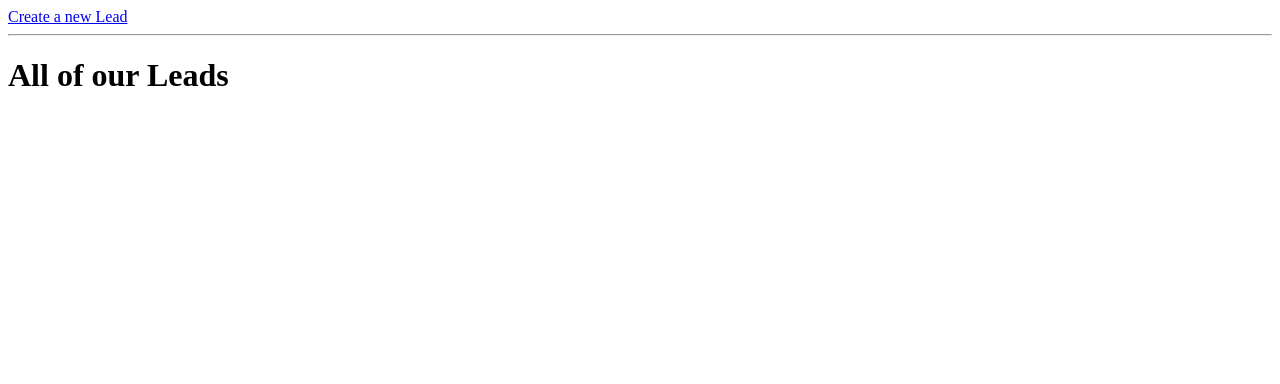
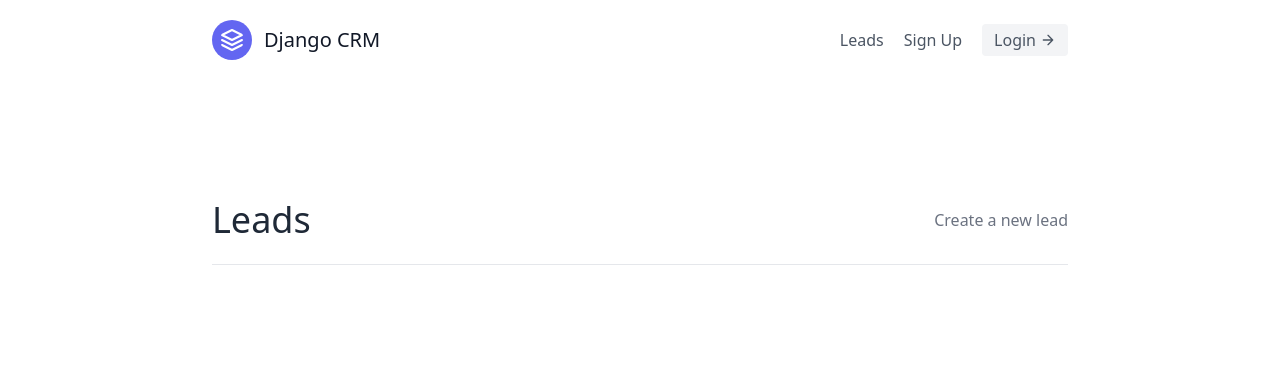
Before and after one commit to fabianhaef/DjangoCRM, a Django app: page /leads/ in a window 1280 px wide. Shown: the top 384 px of the page. Run offline with Django 3.2, Linux system fonts and the light colour scheme; data that the repository does not hold is empty.

Commit message:
refactoring to class based views

```diff
--- a/DjangoCRM/urls.py
+++ b/DjangoCRM/urls.py
@@ -1,7 +1,9 @@
 from django.contrib import admin
 from django.urls import path, include
+from leads.views import LandingPageView
 
 urlpatterns = [
     path('admin/', admin.site.urls),
+    path('', LandingPageView.as_view(), name='landing-page'),
     path('leads/', include('leads.urls', namespace="leads"))
 ]
--- a/leads/urls.py
+++ b/leads/urls.py
@@ -4,9 +4,9 @@
 app_name = 'leads'
 
 urlpatterns = [
-    path('', lead_list, name="lead-list"),
-    path('create/', lead_create, name="lead-create"),
-    path('<int:pk>/', lead_detail, name="lead-detail"),
-    path('<int:pk>/update', lead_update, name="lead-update"),
-    path('<int:pk>/delete', lead_delete, name="lead-delete")
+    path('', LeadListView.as_view(), name="lead-list"),
+    path('create/', LeadCreateView.as_view(), name="lead-create"),
+    path('<int:pk>/', LeadDetailView.as_view(), name="lead-detail"),
+    path('<int:pk>/update', LeadUpdateView.as_view(), name="lead-update"),
+    path('<int:pk>/delete', LeadDeleteView.as_view(), name="lead-delete")
 ]
--- a/leads/views.py
+++ b/leads/views.py
@@ -1,65 +1,45 @@
-from django.http import HttpResponse
-from django.shortcuts import render, redirect
+from django.shortcuts import render, redirect, reverse
+from django.views.generic import TemplateView, ListView, DetailView, UpdateView, DeleteView, CreateView
 from .models import Lead, Agent
 from .forms import LeadModelForm
 
-def lead_list(request):
-    leads = Lead.objects.all()
-    context = {
-        "leads": leads
-    }
-    return render(request, 'leads/lead_list.html', context=context)
+
+class LandingPageView(TemplateView):
+    template_name = 'landing.html'
 
 
-def lead_detail(request, pk):
-    lead = Lead.objects.get(id=pk)
-    context = {
-        "lead": lead
-    }
-    return render(request, 'leads/lead_detail.html', context=context)
+class LeadListView(ListView):
+    template_name = 'leads/lead_list.html'
+    queryset = Lead.objects.all()
+    context_object_name = 'leads'
 
 
-def lead_create(request):
-    form = LeadModelForm()
-
-    if request.method == "POST":
-        form = LeadModelForm(request.POST)
-
-        # check if form is valid
-        if form.is_valid():
-            form.save()
-
-            # redirect to leads list
-            return redirect('/leads')
-
-    context = {
-        "form": form
-    }
-
-    return render(request, 'leads/lead_create.html', context=context)
+class LeadDetailView(DetailView):
+    template_name = 'leads/lead_detail.html'
+    queryset = Lead.objects.all()
+    context_object_name = 'lead'
 
 
-def lead_update(request, pk):
-    lead = Lead.objects.get(id=pk)
-    form = LeadModelForm(instance=lead)
-    if request.method == "POST":
-        form = LeadModelForm(request.POST, instance=lead)
+class LeadCreateView(CreateView):
+    template_name = 'leads/lead_create.html'
+    form_class = LeadModelForm
 
-        if form.is_valid():
-            form.save()
-
-            # redirect to
-            return redirect(f'/leads/{pk}')
+    def get_success_url(self):
+        return reverse("leads:lead-list")
 
 
-    context = {
-        "form": form,
-        "lead": lead
-    }
-    return render(request, 'leads/lead_update.html', context=context)
+class LeadUpdateView(UpdateView):
+    template_name = 'leads/lead_update.html'
+    queryset = Lead.objects.all()
+    form_class = LeadModelForm
+
+    def get_success_url(self):
+        return reverse("leads:lead-list")
 
 
-def lead_delete(request, pk):
-    lead = Lead.objects.get(id=pk)
-    lead.delete()
-    return redirect('/leads')
+class LeadDeleteView(DeleteView):
+    template_name = 'leads/lead_delete.html'
+    queryset = Lead.objects.all()
+
+    def get_success_url(self):
+        return reverse("leads:lead-list")
--- a/templates/base.html
+++ b/templates/base.html
@@ -4,11 +4,17 @@
   <meta name="viewport"
         content="width=device-width, user-scalable=no, initial-scale=1.0, maximum-scale=1.0, minimum-scale=1.0">
   <meta http-equiv="X-UA-Compatible" content="ie=edge">
+
+  <link href="https://unpkg.com/tailwindcss@^2/dist/tailwind.min.css" rel="stylesheet">
+
   <title>Django CRM</title>
 </head>
 <body>
-  {% block content %}
-  {% endblock content %}
+  <div class="max-w-4xl mx-auto">
+    {% include "navbar.html" %}
+    {% block content %}
+    {% endblock content %}
+  </div>
   {% include "scripts.html" %}
 </body>
 </html>
--- a/templates/leads/lead_list.html
+++ b/templates/leads/lead_list.html
@@ -1,12 +1,42 @@
 {% extends "base.html" %}
 
- {% block content %}
-<a href="{% url 'leads:lead-create' %}">Create a new Lead</a>
-<hr>
-<h1>All of our Leads</h1>
-{% for lead in leads %}
-<div>
-   <a href="{% url 'leads:lead-detail' lead.pk %}">{{ lead }}</a>
-</div>
-{% endfor %}
+{% block content %}
+<section class="text-gray-600 body-font">
+  <div class="container px-5 py-24 mx-auto flex flex-wrap">
+    <div class="w-full mb-6 py-6 flex justify-between items-center border-b border-gray-200">
+      <div class="">
+        <h1 class="text-4xl text-gray-800">
+          Leads
+        </h1>
+      </div>
+      <div>
+        <a class="text-gray-500 hover:text-blue-500" href="{% url 'leads:lead-create' %}">Create a new lead</a>
+      </div>
+    </div>
+    <div class="flex flex-wrap -m-4">
+      {% for lead in leads %}
+      <div class="p-4 lg:w-1/2 md:w-full">
+        <div class="flex border-2 rounded-lg border-gray-200 border-opacity-50 p-8 sm:flex-row flex-col">
+          <div class="w-16 h-16 sm:mr-8 sm:mb-0 mb-4 inline-flex items-center justify-center rounded-full bg-indigo-100 text-indigo-500 flex-shrink-0">
+            <svg fill="none" stroke="currentColor" stroke-linecap="round" stroke-linejoin="round" stroke-width="2" class="w-8 h-8" viewBox="0 0 24 24">
+              <path d="M22 12h-4l-3 9L9 3l-3 9H2"></path>
+            </svg>
+          </div>
+          <div class="flex-grow">
+            <h2 class="text-gray-900 text-lg title-font font-medium mb-3">
+              {{ lead.first_name }} {{ lead.last_name }}
+            </h2>
+            <p class="leading-relaxed text-base">Blue bottle crucifix vinyl post-ironic four dollar toast vegan taxidermy. Gastropub indxgo juice poutine.</p>
+            <a class="mt-3 text-indigo-500 inline-flex items-center" href="{% url 'leads:lead-detail' lead.pk %}">View this Lead
+              <svg fill="none" stroke="currentColor" stroke-linecap="round" stroke-linejoin="round" stroke-width="2" class="w-4 h-4 ml-2" viewBox="0 0 24 24">
+                <path d="M5 12h14M12 5l7 7-7 7"></path>
+              </svg>
+            </a>
+          </div>
+        </div>
+      </div>
+      {% endfor %}
+    </div>
+  </div>
+</section>
  {% endblock content %}
--- /dev/null
+++ b/templates/navbar.html
@@ -0,0 +1,19 @@
+<header class="text-gray-600 body-font">
+  <div class="container mx-auto flex flex-wrap p-5 flex-col md:flex-row items-center">
+    <a class="flex title-font font-medium items-center text-gray-900 mb-4 md:mb-0">
+      <svg xmlns="http://www.w3.org/2000/svg" fill="none" stroke="currentColor" stroke-linecap="round" stroke-linejoin="round" stroke-width="2" class="w-10 h-10 text-white p-2 bg-indigo-500 rounded-full" viewBox="0 0 24 24">
+        <path d="M12 2L2 7l10 5 10-5-10-5zM2 17l10 5 10-5M2 12l10 5 10-5"></path>
+      </svg>
+      <span class="ml-3 text-xl">Django CRM</span>
+    </a>
+    <nav class="md:ml-auto flex flex-wrap items-center text-base justify-center">
+      <a href="{% url 'leads:lead-list' %}" class="mr-5 hover:text-gray-900">Leads</a>
+      <a href="#" class="mr-5 hover:text-gray-900">Sign Up</a>
+    </nav>
+    <a href="#" class="inline-flex items-center bg-gray-100 border-0 py-1 px-3 focus:outline-none hover:bg-gray-200 rounded text-base mt-4 md:mt-0">Login
+      <svg fill="none" stroke="currentColor" stroke-linecap="round" stroke-linejoin="round" stroke-width="2" class="w-4 h-4 ml-1" viewBox="0 0 24 24">
+        <path d="M5 12h14M12 5l7 7-7 7"></path>
+      </svg>
+    </a>
+  </div>
+</header>
```
Also changed, not shown: templates/landing.html (added, +22 -0 lines), templates/leads/lead_delete.html (added, +12 -0 lines), templates/leads/lead_detail.html (+37 -11 lines), templates/leads/lead_update.html (+25 -10 lines).
